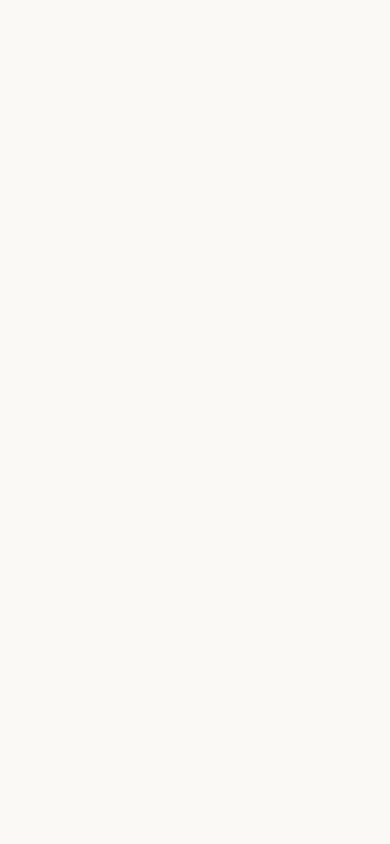
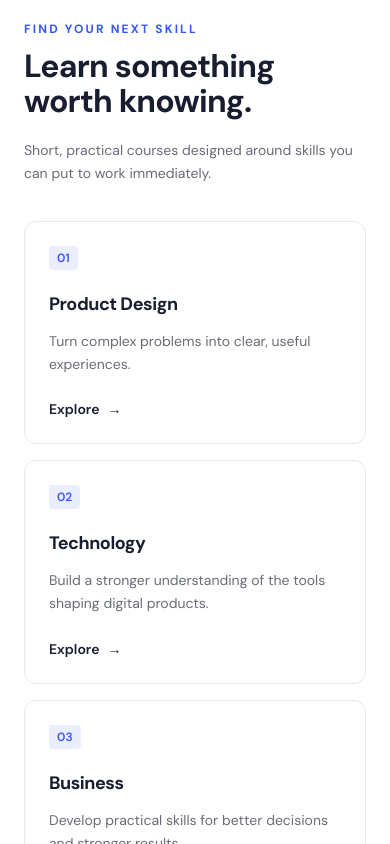
Before and after one commit to gcallegari/buzzvel-frontend-challenge, a Next.js app: page / in a window 390 px wide. Shown: the part 920-1764 px from the top of the page. Before the commit the page ends 909 px from the top, so only its background shows below. Built offline with nearby package versions, Linux system fonts and the light colour scheme.

Commit message:
feat: implement responsive course categories

```diff
--- a/app/page.tsx
+++ b/app/page.tsx
@@ -1,21 +1,16 @@
 
 import Header from "@/components/layout/Header";
+import Hero from "@/components/sections/Hero";
+import Categories from "@/components/sections/Categories";
 
 export default function Home() {
   return (
     <>
       <Header />
 
-      <main id="home" className="min-h-screen">
-        <div className="mx-auto max-w-7xl px-6 py-20">
-          <h1 className="text-4xl font-bold tracking-tight">
-            Luma
-          </h1>
-
-          <p className="mt-4 text-lg">
-            Learn skills that actually move you forward.
-          </p>
-        </div>
+      <main>
+        <Hero />
+        <Categories />
       </main>
     </>
   );
--- /dev/null
+++ b/components/sections/Categories.tsx
@@ -0,0 +1,42 @@
+
+import CategoryCard from "@/components/ui/CategoryCard";
+import { categories } from "@/data/categories";
+
+export default function Categories() {
+  return (
+    <section
+      id="courses"
+      aria-labelledby="categories-title"
+      className="bg-white py-16 md:py-24"
+    >
+      <div className="mx-auto max-w-7xl px-6 lg:px-10">
+        <div className="max-w-xl">
+          <p className="mb-3 text-xs font-bold uppercase tracking-[0.18em] text-primary">
+            Find your next skill
+          </p>
+
+          <h2
+            id="categories-title"
+            className="text-[32px] font-bold leading-[1.1] tracking-tight md:text-[44px]"
+          >
+            Learn something worth knowing.
+          </h2>
+
+          <p className="mt-5 max-w-md text-sm leading-relaxed text-foreground/65 md:text-base">
+            Short, practical courses designed around skills
+            you can put to work immediately.
+          </p>
+        </div>
+
+        <div className="mt-9 grid grid-cols-1 gap-4 sm:grid-cols-2 lg:grid-cols-4">
+          {categories.map((category) => (
+            <CategoryCard
+              key={category.id}
+              category={category}
+            />
+          ))}
+        </div>
+      </div>
+    </section>
+  );
+}
--- /dev/null
+++ b/components/ui/CategoryCard.tsx
@@ -0,0 +1,35 @@
+
+import type { Category } from "@/data/categories";
+
+interface CategoryCardProps {
+  category: Category;
+}
+
+export default function CategoryCard({
+  category,
+}: CategoryCardProps) {
+  return (
+    <article className="flex h-full flex-col rounded-xl border border-border bg-white p-6">
+      <span className="mb-5 w-fit rounded bg-primary/10 px-2 py-1 text-xs font-semibold text-primary">
+        {category.number}
+      </span>
+
+      <h3 className="text-lg font-bold tracking-tight">
+        {category.title}
+      </h3>
+
+      <p className="mt-3 flex-1 text-sm leading-relaxed text-foreground/65">
+        {category.description}
+      </p>
+
+      <a
+        href={category.href}
+        className="mt-6 inline-flex w-fit items-center gap-2 text-sm font-semibold transition-colors hover:text-primary focus-visible:outline-2 focus-visible:outline-offset-4 focus-visible:outline-primary"
+        aria-label={`Explore ${category.title} courses`}
+      >
+        Explore
+        <span aria-hidden="true">→</span>
+      </a>
+    </article>
+  );
+}
--- /dev/null
+++ b/data/categories.ts
@@ -0,0 +1,43 @@
+
+export interface Category {
+  id: string;
+  number: string;
+  title: string;
+  description: string;
+  href: string;
+}
+
+export const categories: Category[] = [
+  {
+    id: "product-design",
+    number: "01",
+    title: "Product Design",
+    description:
+      "Turn complex problems into clear, useful experiences.",
+    href: "#featured-course",
+  },
+  {
+    id: "technology",
+    number: "02",
+    title: "Technology",
+    description:
+      "Build a stronger understanding of the tools shaping digital products.",
+    href: "#featured-course",
+  },
+  {
+    id: "business",
+    number: "03",
+    title: "Business",
+    description:
+      "Develop practical skills for better decisions and stronger results.",
+    href: "#featured-course",
+  },
+  {
+    id: "creative",
+    number: "04",
+    title: "Creative",
+    description:
+      "Explore new ways to communicate, create and tell stories.",
+    href: "#featured-course",
+  },
+];
```
